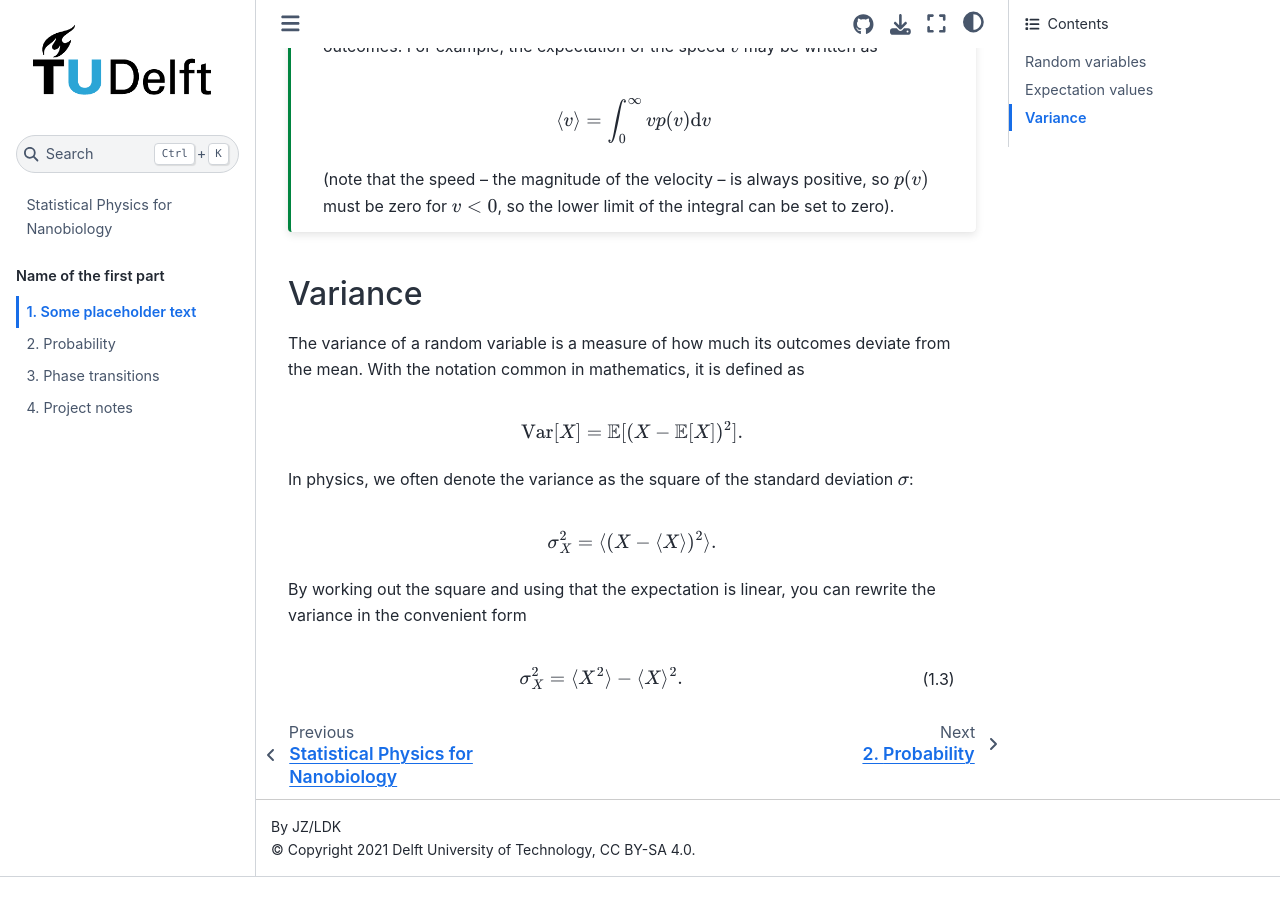
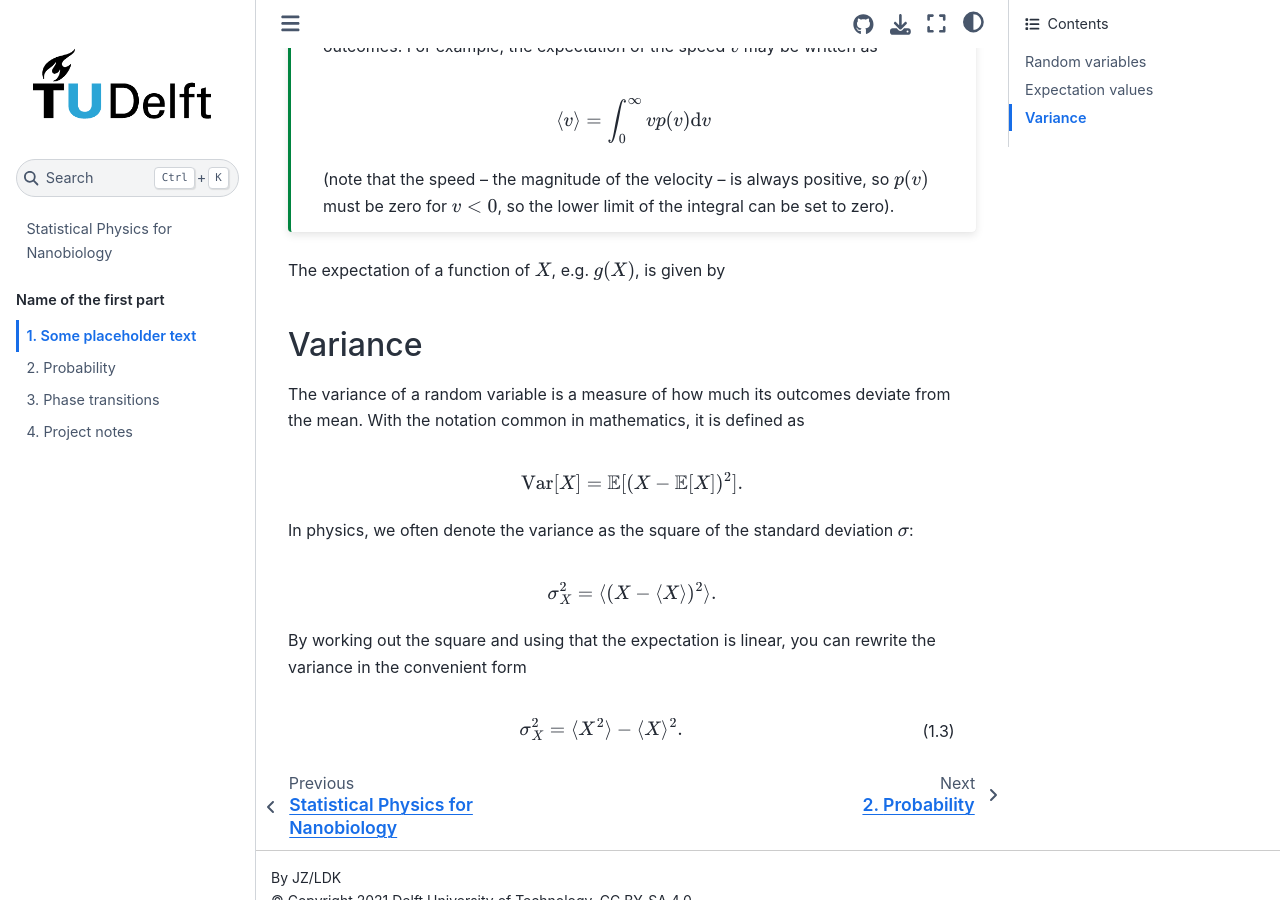
Before and after one commit to lucasdekam/nb2220-test, a Jupyter Book: the page built from placeholder.md, in a window 1280 px wide and 900 px high, scrolled down 1636 px. Built offline with Jupyter Book 1.0.4 settings and Sphinx 7.4.7 and the Sphinx Book theme 1.1.4, drawn with Linux system fonts in a browser that asks for light colours; before the commit the page ends 2513 px from its top, so only the background shows below that.

Commit message:
Update placeholder.md

````diff
--- a/placeholder.md
+++ b/placeholder.md
@@ -9,7 +9,7 @@
 * ...
 ```
 
-## Random variables
+##### Random variables
 In statistical physics, we are interested in deriving macro-scale properties
 from what we know about the micro-scale. Often, we are concerned with large
 numbers of particles (or other things), and we apply the theory of probability
@@ -31,7 +31,7 @@
 which is known as the Maxwell-Boltzmann distribution.
 ```
 
-## Expectation values
+##### Expectation values
 The expectation of a random variable is the average of its possible outcomes,
 weighted by their probabilities. Mathematicians like to denote the expectation of
 a random variable $X$ as $\mathbb{E}[X]$. In this course, we will use a notation
@@ -64,7 +64,9 @@
 zero for $v<0$, so the lower limit of the integral can be set to zero).
 ```
 
-## Variance
+The expectation of a function of $X$, e.g. $g(X)$, is given by
+
+##### Variance
 The variance of a random variable is a measure of how much its outcomes deviate from the mean. With the notation common in mathematics, it is defined as
 
 $$
````
